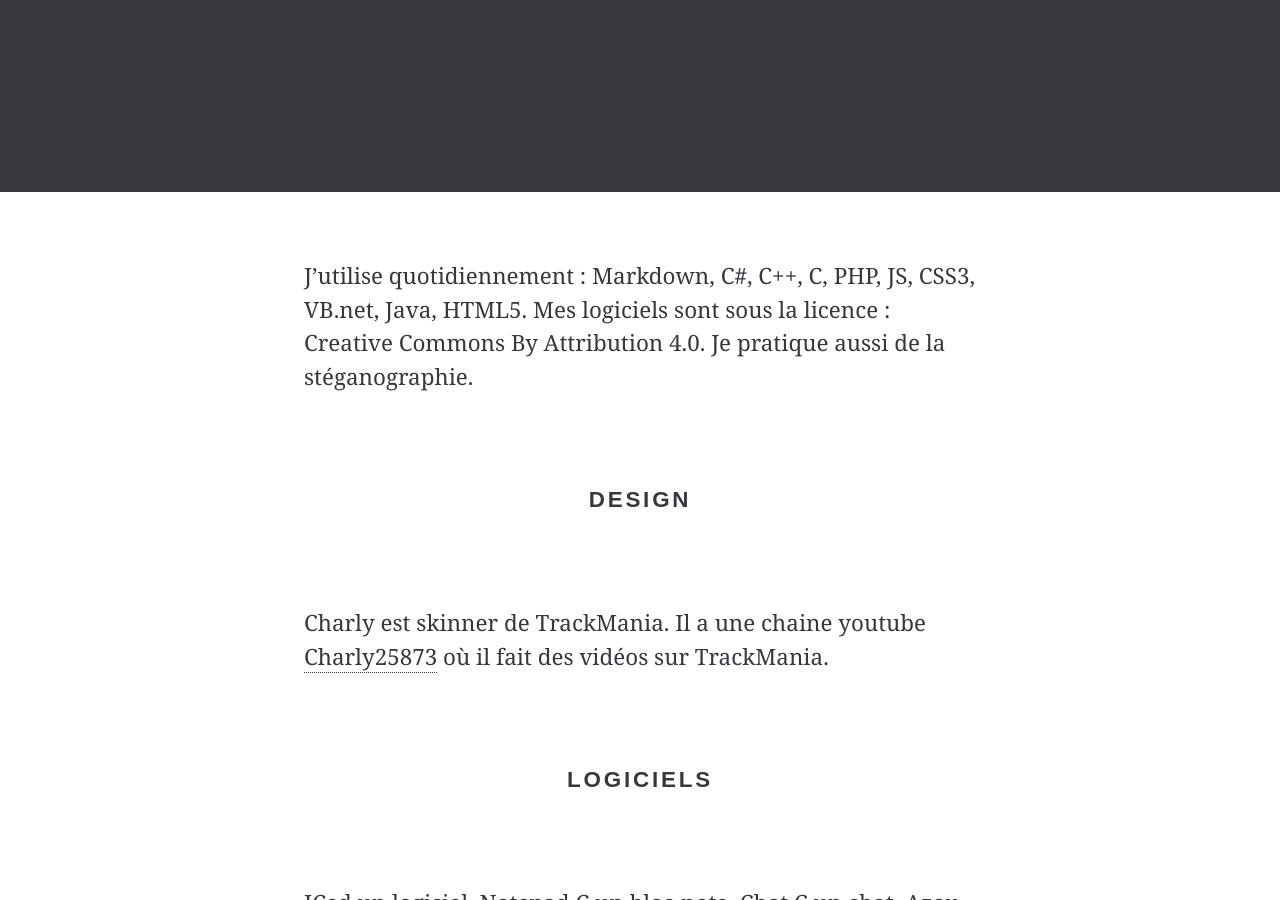
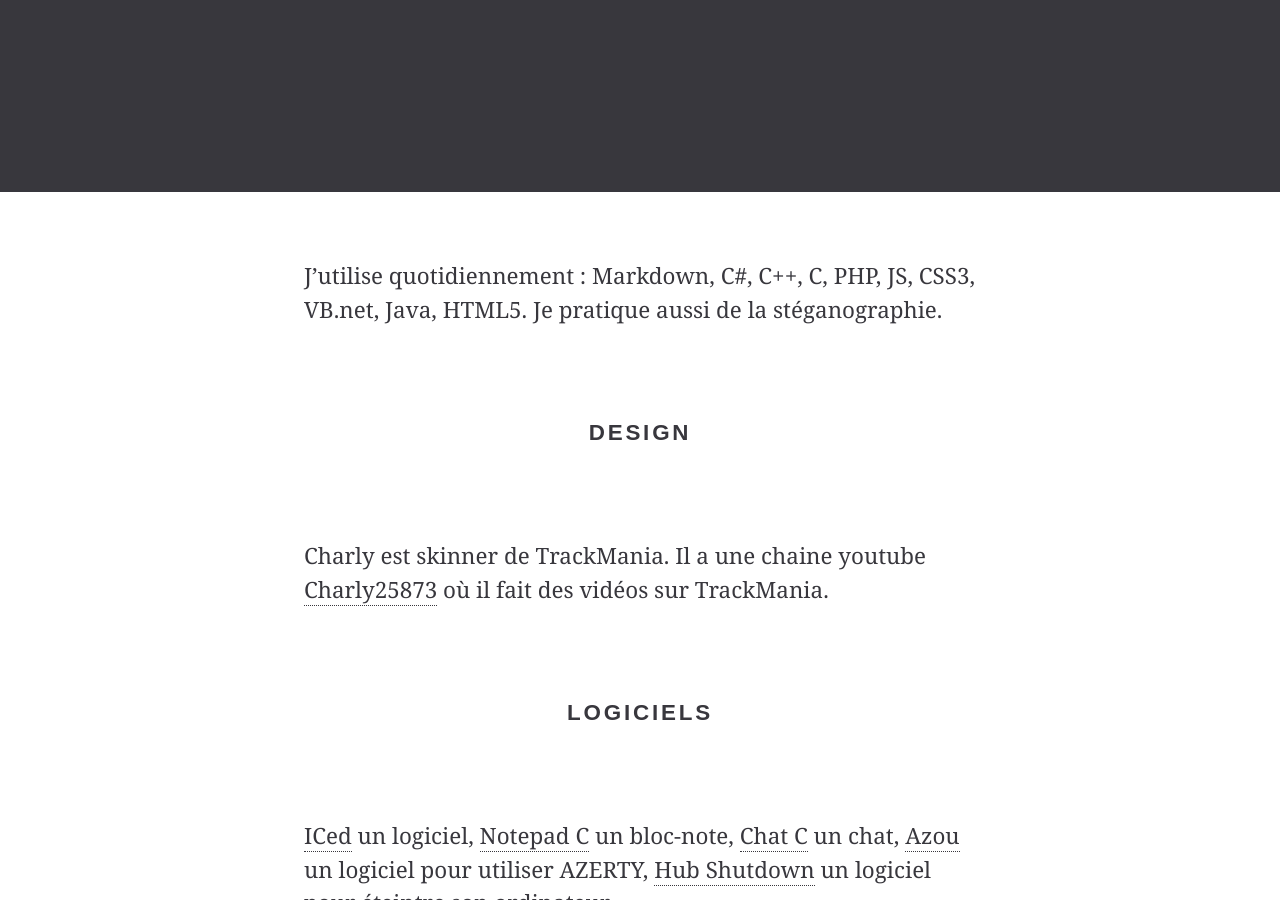
Before and after one commit to cedced19/cedced19.github.io, a Jekyll site: the page built from index.md, in a window 1280 px wide and 900 px high, scrolled down 708 px. Built offline with Jekyll 4.4.1, drawn with Linux system fonts in a browser that asks for light colours; nearby versions of some CDN libraries.

Commit message:
Update index.md

```diff
--- a/index.md
+++ b/index.md
@@ -12,7 +12,6 @@ class: home
 ---
 
 J’utilise quotidiennement : Markdown, C#, C++, C, PHP, JS, CSS3, VB.net, Java, HTML5.
-Mes logiciels sont sous la licence : Creative Commons By Attribution 4.0.
 Je pratique aussi de la stéganographie.
 
 ###Design
```
